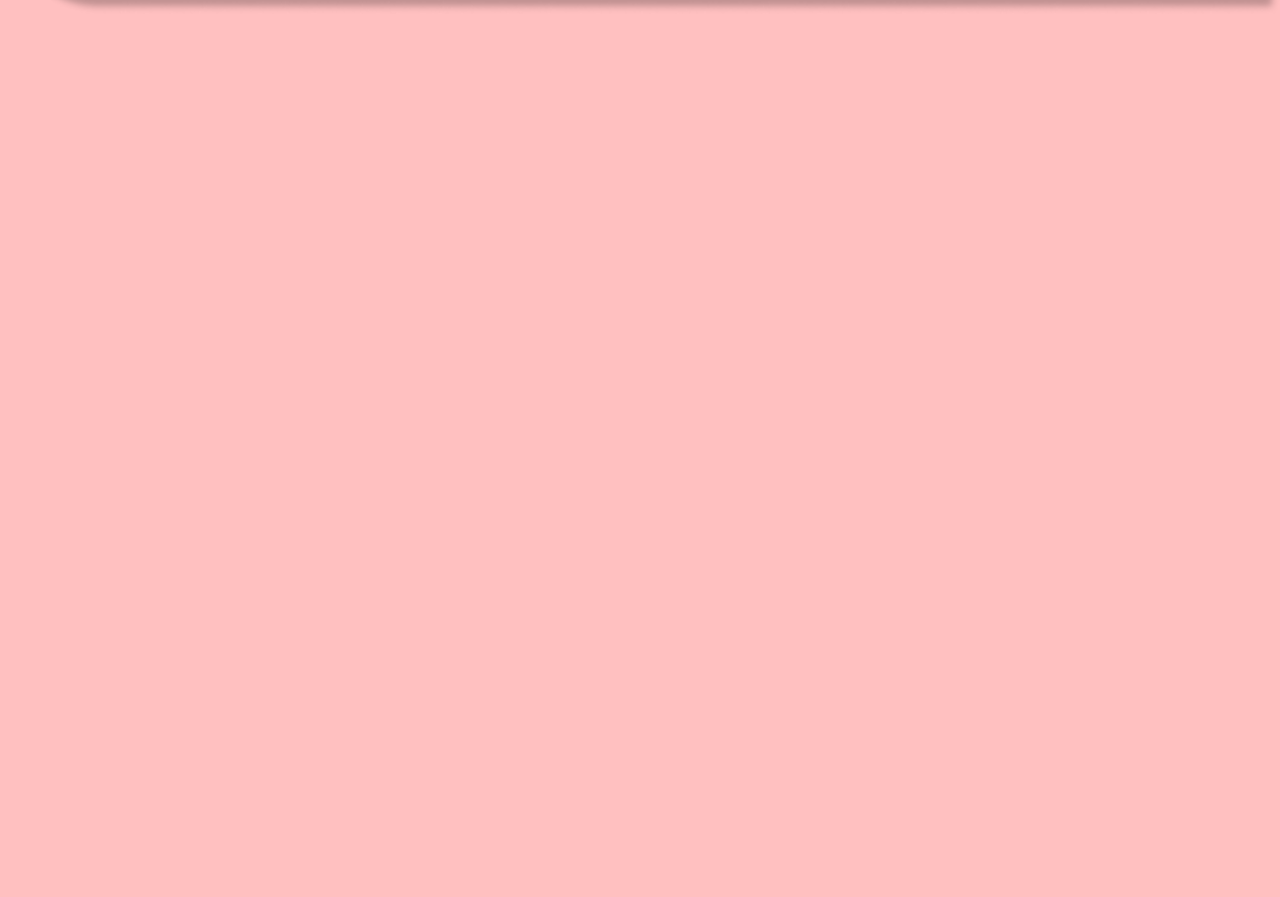
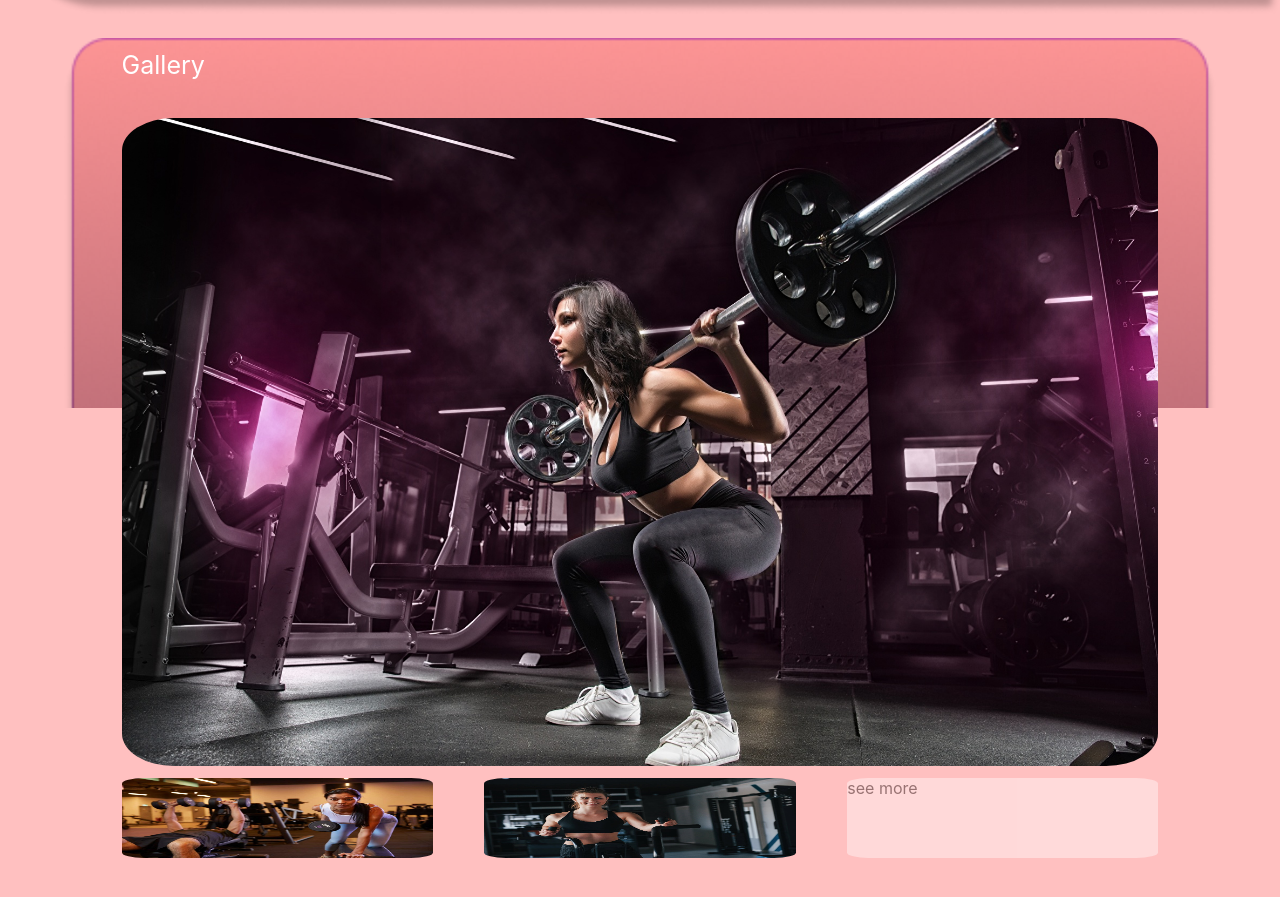
Before and after one commit to ChandupaSH/error-handle-app, a React (Create React App) app: page /#/ in a window 1280 px wide. Shown: the part 1337-2234 px from the top of the page. Built offline with nearby package versions, Linux system fonts and the light colour scheme.

Commit message:
add forst tab

```diff
--- a/src/components/HomeTabs.jsx
+++ b/src/components/HomeTabs.jsx
@@ -4,10 +4,119 @@ const HomeTabs = () => {
   return (
     <div style={{
         width: '100%',
+    }}>
+
+<div style={{
+    // position: 'relative',
+    backgroundImage: `url(${process.env.PUBLIC_URL}/m_tab1.png)`,
+    marginTop: '20px',
+    width: '90%',
+    backgroundSize: 'cover',
+    backgroundRepeat: 'no-repeat',
+    width: '90%',
+    height: '370px',
+    marginLeft: '5%'
+
+
+    }}>
+
+    <span style={{
         position: 'relative',
-        top: '54vh',
-        height: '300vh',
+        top: '12px',
+        fontSize: '25px',
+        left: '5%',
+        color: 'white'
+    }}>Gallery</span>
+
+    <div style={{
+        position: 'relative',
+        width: '90%',
+        left: '5%',
+        top: '50px'
     }}>
+        <img src='/imgSlide1.jpg' alt='imgSlide1' style={{
+            width: '100%',
+            borderRadius: '5%'
+        }}/>
+
+        <div style={{
+            width: '100%',
+            display: 'flex',
+            justifyContent: 'space-between',
+            marginTop: '1vh'
+            }}>
+
+            <img src='/imgSlide2.jpg' alt='imgSlide2' style={{
+                width: '30%',
+                borderRadius: '7%',
+                maxHeight: '80px'
+            }}/>
+            <img src='/imgSlide3.jpg' alt='imgSlide3' style={{
+                width: '30%',
+                borderRadius: '7%',
+                maxHeight: '80px'
+            }}/>
+
+            <div style={{
+                color: 'black',
+                backgroundColor: 'white',
+                width: '30%',
+                borderRadius: '7%',
+                opacity: '0.4'
+            }}>
+                see more
+            </div>
+
+
+
+        </div>
+    </div>
+
+  </div>
+
+
+
+
+    </div>
+  )
+}
+
+export default HomeTabs
+
+
+
+
+
+
+
+
+
+
+
+
+
+
+
+
+
+
+
+
+
+
+
+
+
+
+
+
+
+
+
+
+
+
+
 
 {/* <div style={{
     position: 'relative',marginTop: '20px'}}>
@@ -156,11 +265,3 @@ const HomeTabs = () => {
     </div>
 
   </div> */}
-
-
-
-    </div>
-  )
-}
-
-export default HomeTabs
--- a/src/components/Navlanding.jsx
+++ b/src/components/Navlanding.jsx
@@ -19,13 +19,13 @@ const Navlanding = () => {
         <img src='/nav_l_full.png' alt='m_nav_rect.png'
             style={{
                 width:'100%',
-                position: 'absolute',
+                // position: 'absolute',
                 right: '0',}}/>
 
 
         <div style={{
           display: 'flex',
-          position: 'relative',
+          position: 'absolute',
           top: '1.5vh' ,
           marginLeft: '2vh'
           }}>
--- a/src/scenes/HomePage.jsx
+++ b/src/scenes/HomePage.jsx
@@ -18,10 +18,6 @@ const HomePage = () => {
 
 
 
-      {/* <div style={{width: '100%' }}>
-          <SlideShow></SlideShow>
-        </div> */}
-
 
 
 
```
Lines whose indentation alone changed are shown as unchanged.
